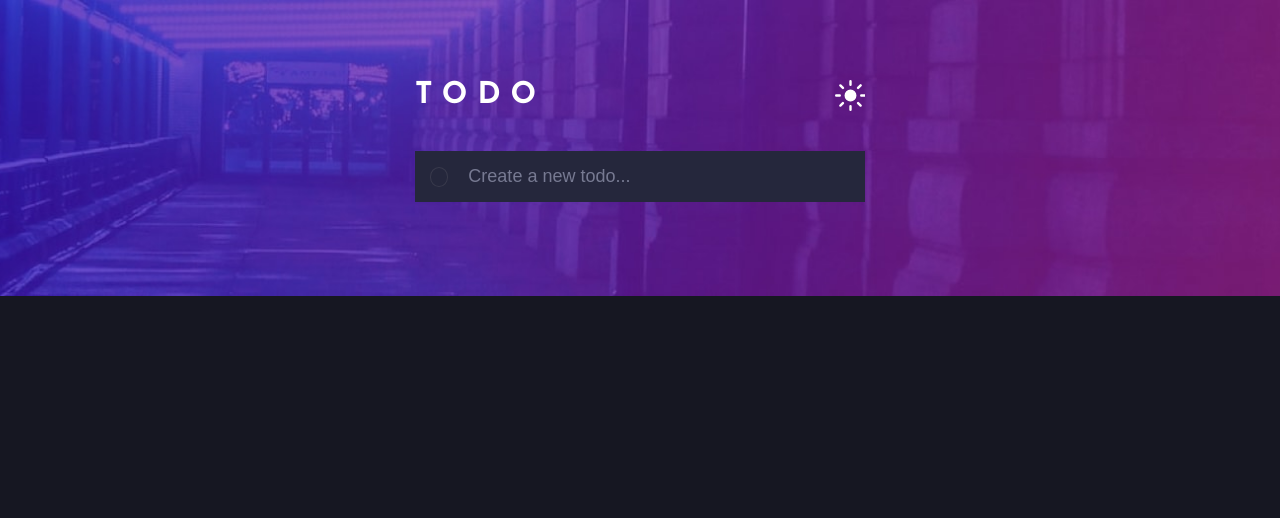
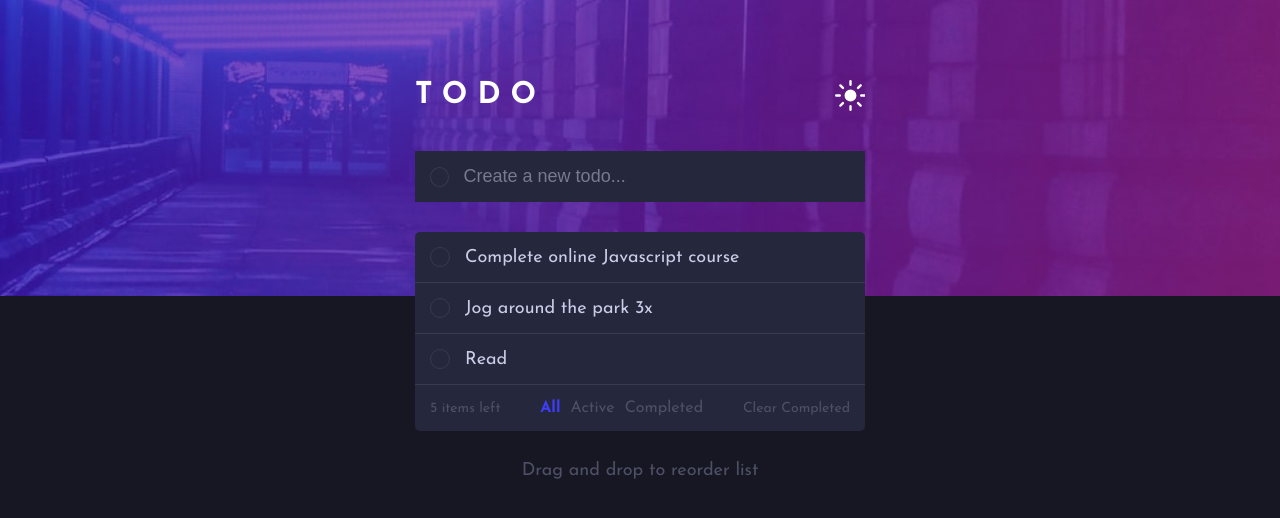
Before and after one commit to Infinite-Concept/MERN_Todo_app, a React (Create React App) app in the folder frontend/: page / in a window 1280 px wide. Shown: the top 518 px of the page. Built offline with nearby package versions, Linux system fonts and the light colour scheme.

Commit message:
complete interface

```diff
--- a/frontend/src/App.css
+++ b/frontend/src/App.css
@@ -108,7 +108,7 @@ main{
   padding: 15px;
   display: flex;
   align-items: center;
-  gap: 20px;
+  gap: 15px;
 }
 
 .form-group label{
@@ -126,3 +126,79 @@ main{
   background-color: var(--Very-Dark-Desaturated-Blue);
   color: var(--Light-Grayish-Blue);
 }
+
+.list_todo{
+  width: 100%;
+  background-color: var(--Very-Dark-Desaturated-Blue);
+  margin-top: 30px;
+  border-radius: 5px;
+}
+
+.list_todo > ul{
+  display: flex;
+  flex-direction: column;
+  width: 100%;
+}
+
+.list_todo > ul li{
+  padding: 15px;
+  display: flex;
+  align-items: center;
+  gap: 15px;
+  border-bottom: 1px solid var(--Very-Dark-Grayish-Blue1);
+}
+
+.complete{
+  width: 20px;
+  height: 20px;
+  border: 1px solid var(--Very-Dark-Grayish-Blue1);
+  border-radius: 50%;
+}
+
+.text{
+  color: var(--Light-Grayish-Blue);
+  font-size: 18px;
+}
+
+.bottom{
+  display: flex;
+  align-items: center;
+  padding: 15px;
+  justify-content: space-between;
+}
+
+.bottom p{
+  font-size: 14px !important;
+  color: var(--Very-Dark-Grayish-Blue);
+}
+
+.bottom ul{
+  display: flex;
+  gap: 10px;
+}
+
+.bottom ul li{
+  font-size: 16px;
+  color: var(--Very-Dark-Grayish-Blue);
+}
+
+.bottom ul li.active{
+  font-weight: 700;
+  color: rgb(61, 61, 250);
+}
+
+.complete,
+.text,
+.bottom ul li,
+.clear{
+  cursor: pointer;
+}
+
+.footer{
+  margin-top: 30px;
+}
+
+.footer p{
+  text-align: center;
+  color: var(--Very-Dark-Grayish-Blue);
+}
--- a/frontend/src/components/Todo.jsx
+++ b/frontend/src/components/Todo.jsx
@@ -1,6 +1,7 @@
 import React from 'react'
 import sun from "../assets/images/icon-sun.svg"
 import Input from './Input'
+import Todos from './Todos'
 
 function Todo() {
   return (
@@ -13,6 +14,8 @@ function Todo() {
 
             <main>
                 <Input />
+
+                <Todos />
             </main>
 
         </div>
--- a/frontend/src/components/Todos.jsx
+++ b/frontend/src/components/Todos.jsx
@@ -2,6 +2,7 @@ import React from 'react'
 
 function Todos() {
   return (
+   <div className="list">
      <div className="list_todo">
         <ul>
             <li>
@@ -19,6 +20,24 @@ function Todos() {
                 <div className="text">Read</div>
             </li>
         </ul>
+
+        <div className="bottom">
+            <p><span>5</span> items left</p>
+
+            <ul>
+                <li className='active'>All</li>
+                <li>Active</li>
+                <li>Completed</li>
+            </ul>
+
+            <p className='clear'>Clear Completed</p>
+        </div>
+
+    </div>
+
+    <div className="footer">
+        <p>Drag and drop to reorder list</p>
+    </div>
    </div>
   )
 }
```
Lines whose indentation alone changed are shown as unchanged.
